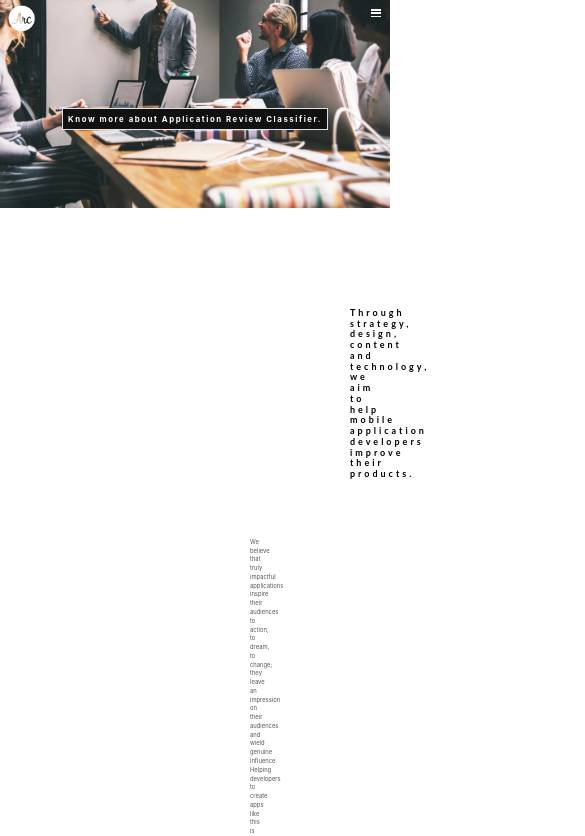
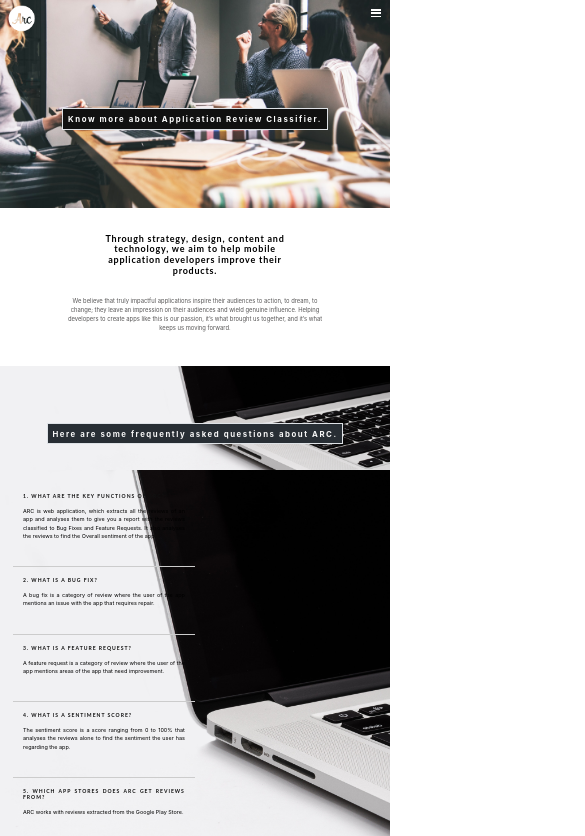
Before and after one commit to Aarthif-Nawaz/ARC-R3ACT, a React (Create React App) app: page /support in a window 390 px wide. Shown: the top 836 px of the page, 585 px wide, since content can reach past the window. Built offline with nearby package versions, Linux system fonts and the light colour scheme.

Commit message:
made responsive

```diff
--- a/src/components/Support/Support.js
+++ b/src/components/Support/Support.js
@@ -18,11 +18,11 @@
           style={{
             textAlign: "center",
             fontWeight: 700,
-            paddingLeft: 350,
-            paddingRight: 350,
-            paddingTop: 100,
-            paddingBottom: 50,
-            letterSpacing: 3,
+            paddingLeft: "23.3vw",
+            paddingRight: "23.3vw",
+            paddingTop: "6.6vw",
+            paddingBottom: "3.3vw",
+            letterSpacing: "0.2vw",
             fontFamily: "Lato",
             fontSize: "2.3vw",
           }}
@@ -34,8 +34,8 @@
         <div className="descrip-6">
           <p
             style={{
-              paddingLeft: 250,
-              paddingRight: 250,
+              paddingLeft: "16.6vw",
+              paddingRight: "16.6vw",
             }}
           >
             We believe that truly impactful applications inspire their audiences
```
